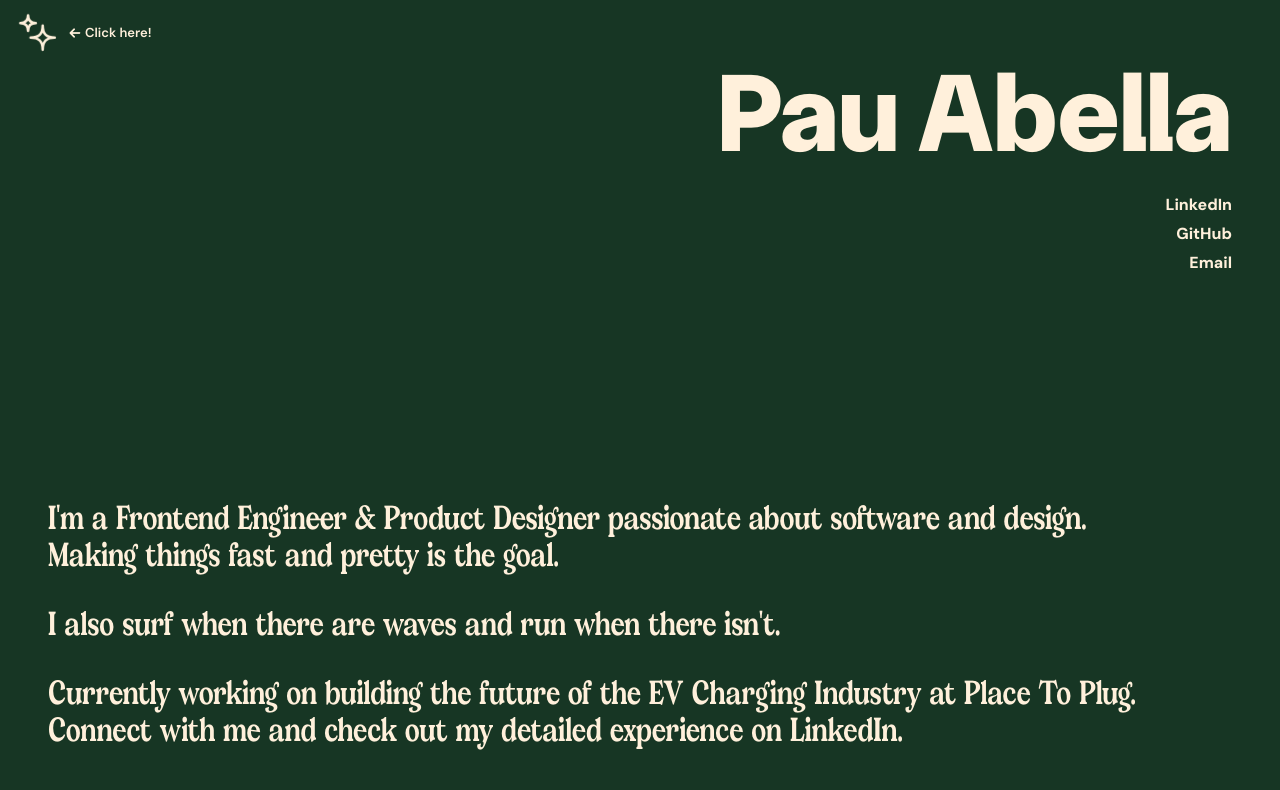
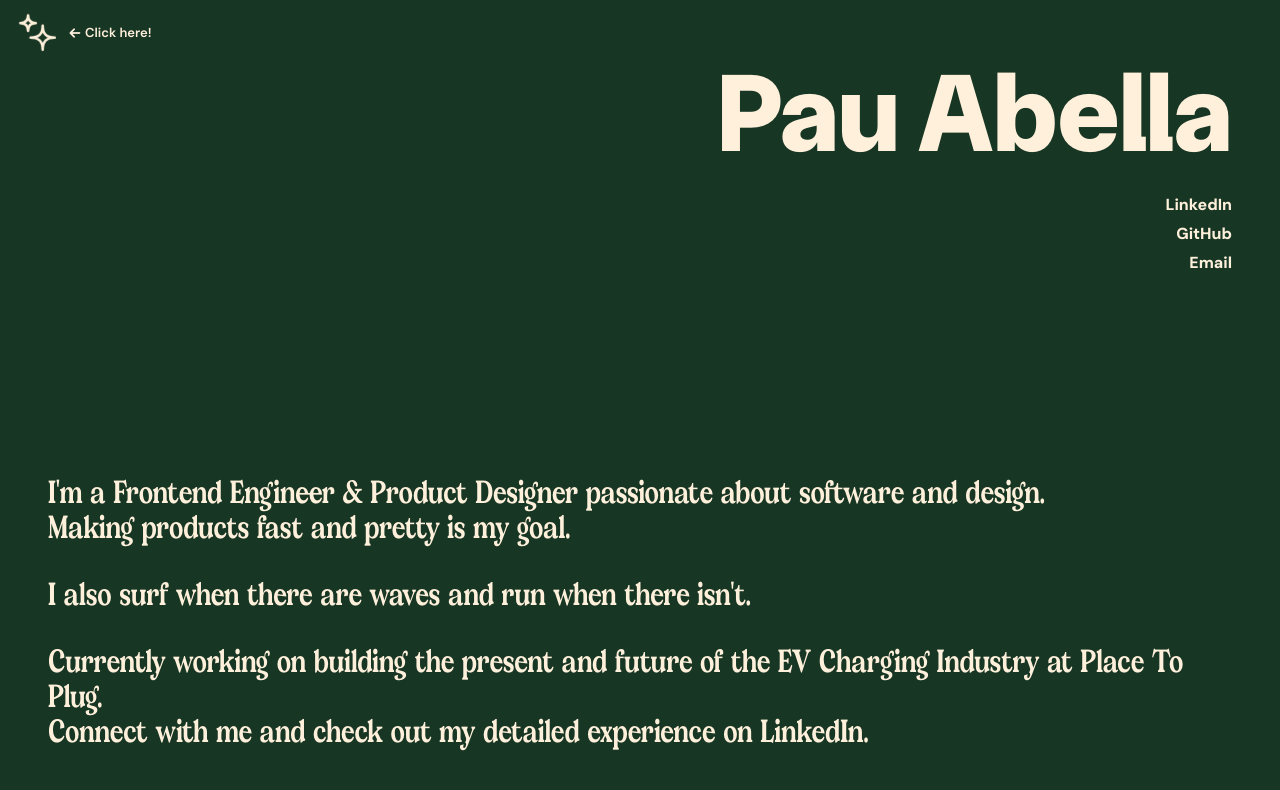
Before and after one commit to PauAbellaMolina/Pau-Portfolio-React, a React (Create React App) app: page / in a window 1280 px wide. Shown: the top 790 px of the page. Built offline with nearby package versions, Linux system fonts and the light colour scheme.

Commit message:
small tweaks to para2 and para4 texts

```diff
--- a/src/App.css
+++ b/src/App.css
@@ -70,7 +70,7 @@ h1 {
 } */
 p {
   font-family: 'Valverde';
-  font-size: 2.5vw;
+  font-size: 2.4vw;
   margin: 0;
 }
 a {
--- a/src/assets/texts/texts.json
+++ b/src/assets/texts/texts.json
@@ -1,7 +1,7 @@
 {
   "para1": "I'm a Frontend Engineer & Product Designer passionate about software and design.",
-  "para2": "Making things fast and pretty is the goal.",
+  "para2": "Making products fast and pretty is my goal.",
   "para3": "I also surf when there are waves and run when there isn't.",
-  "para4": "Currently working on building the future of the EV Charging Industry at Place To Plug.",
+  "para4": "Currently working on building the present and future of the EV Charging Industry at Place To Plug.",
   "para5": "Connect with me and check out my detailed experience on LinkedIn."
 }
```
